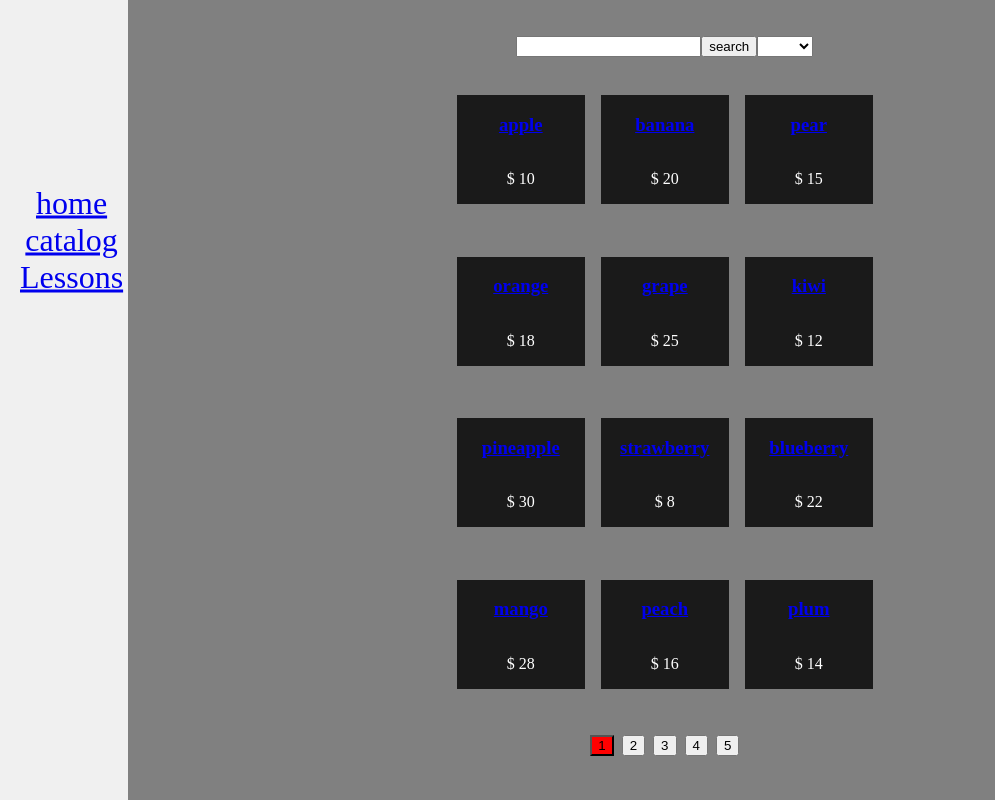
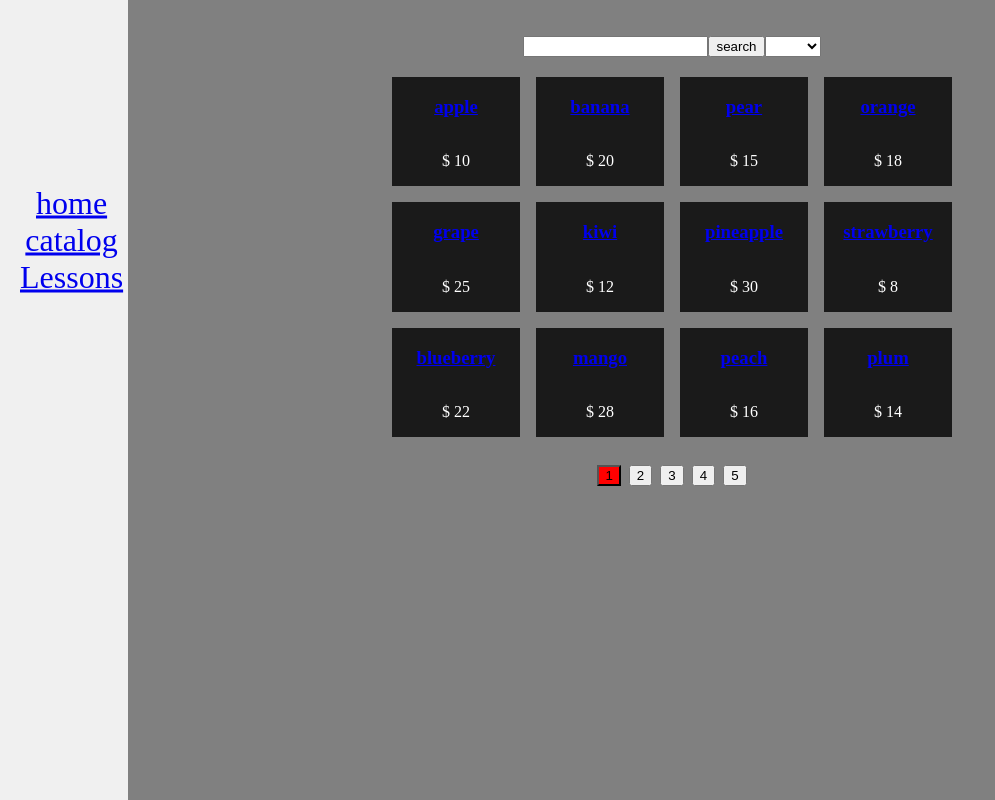
Before and after one commit to DmitriStark/Eccomerse-client, a React (Vite) app: page /products in a window 1280 px wide. Shown: the whole page, without its empty margins (0-995 px from the left). Built offline with nearby package versions, Linux system fonts and the light colour scheme.

Commit message:
updated css

```diff
--- a/src/App.tsx
+++ b/src/App.tsx
@@ -4,6 +4,8 @@ import { Catalog } from "./Components/Catalog";
 import { ProductPage } from "./Components/ProductPage";
 import NavBar from "./Components/Navbar";
 import { Lessons } from "./Components/Lessons";
+
+
 
 
 
--- a/src/Components/Catalog.tsx
+++ b/src/Components/Catalog.tsx
@@ -2,7 +2,7 @@ import  { useState } from "react";
 import { products, Product } from "../products";
 import ProductCard from "./ProductCard";
 import CatalogPagesLinks from "./CatalogPagesLinks";
-
+import "../css/Catalog.css";
 const itemsPerPage = 12;
 
 const sortCategories = ['name', 'price'];
@@ -46,6 +46,7 @@ export function Catalog() {
 
   return (
     <>
+    <div className="Catalog">
       <CatalogControls handleSort={handleSort} handleSearch={handleSearch} />
       <CatalogBoard cards={cards} />
       <CatalogPagesLinks
@@ -53,6 +54,7 @@ export function Catalog() {
         onPageBtnClick={(num) => setCurPageNum(num)}
         pagesCount={pagesCount}
       />
+      </div>
     </>
   );
 }
--- /dev/null
+++ b/src/css/catalog.css
@@ -0,0 +1,59 @@
+/* Catalog.css */
+.Catalog{
+    display: flex;
+    align-items: center;
+    flex-direction: column;
+}
+.main {
+    display: block;
+    padding: 20px;
+    margin-left: 10%;
+    min-height: 100vh;
+    width: calc(100vw - 10%);
+    background-color: gray;
+    color: white;
+    overflow: auto;
+  }
+
+ .main .catalog-board {
+    display: grid;
+    grid-template-columns: repeat(4, 8rem);
+    justify-content: flex-start;
+    align-items: center;
+    gap: 1rem;
+    margin: 20px;
+    /* Allow .catalog-board to take remaining space */
+  }
+
+
+  /* mobile */
+
+@media only screen and (max-width: 600px) {
+    body{
+      font-size: 10px;
+    }
+
+    .main {
+      margin: 10px;
+      flex: 1;
+      padding: 15%;
+      margin-left: 20%;
+      display: grid;
+      min-height: 100vh;
+      width: calc(100vw - 20%);
+      /* Adjusted width to take into account the margin-left */
+      background-color: gray;
+      color: white;
+      overflow: auto;
+    }
+
+    .main .catalog-board {
+      display: grid;
+      grid-template-columns: repeat(2, 6rem);
+      justify-content: start;
+      align-items: center;
+      gap: 0.5rem;
+      flex-grow: 1;
+      /* Allow .catalog-board to take remaining space */
+    }
+  }
--- a/src/index.css
+++ b/src/index.css
@@ -52,17 +52,6 @@ nav {
   list-style: none;
   padding: 0;
   margin: 0;
-}
-
-.main .catalog-board {
-  display: grid;
-  grid-template-columns: repeat(3, 8rem);
-  justify-content: center;
-  align-items: center;
-  gap: 1rem;
-  flex-grow: 1;
-  margin: 20px;
-  /* Allow .catalog-board to take remaining space */
 }
 
 .product-card {
@@ -150,13 +139,4 @@ nav {
     overflow: auto;
   }
 
-  .main .catalog-board {
-    display: grid;
-    grid-template-columns: repeat(2, 6rem);
-    justify-content: center;
-    align-items: center;
-    gap: 0.5rem;
-    flex-grow: 1;
-    /* Allow .catalog-board to take remaining space */
-  }
 }
--- a/src/main.tsx
+++ b/src/main.tsx
@@ -1,8 +1,8 @@
 import React from 'react'
 import ReactDOM from 'react-dom/client'
 import App from './App.tsx'
-import './index.css'
 import { BrowserRouter } from 'react-router-dom'
+import './index.css';
 
 ReactDOM.createRoot(document.getElementById('root')!).render(
   <React.StrictMode>
```
